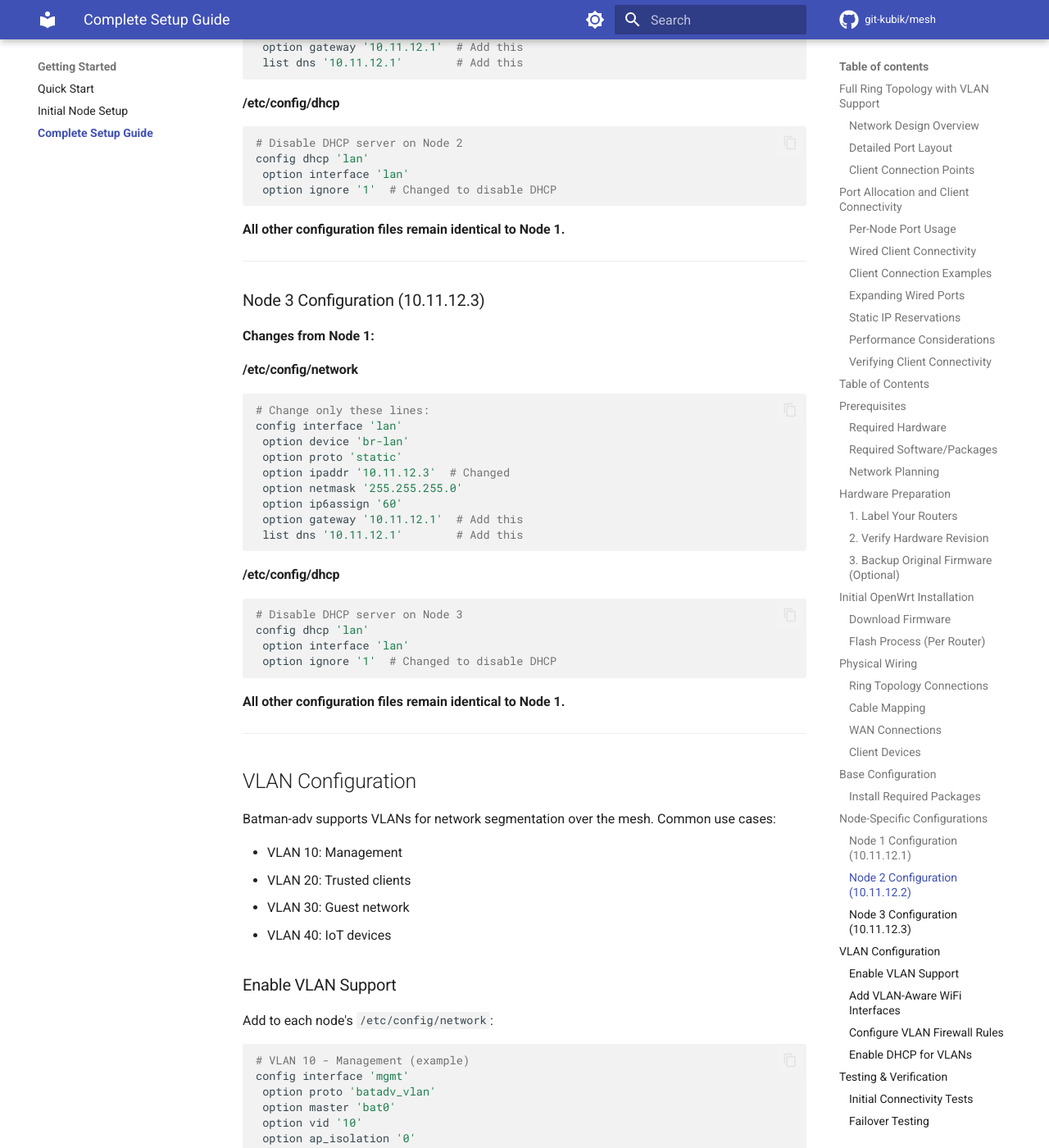
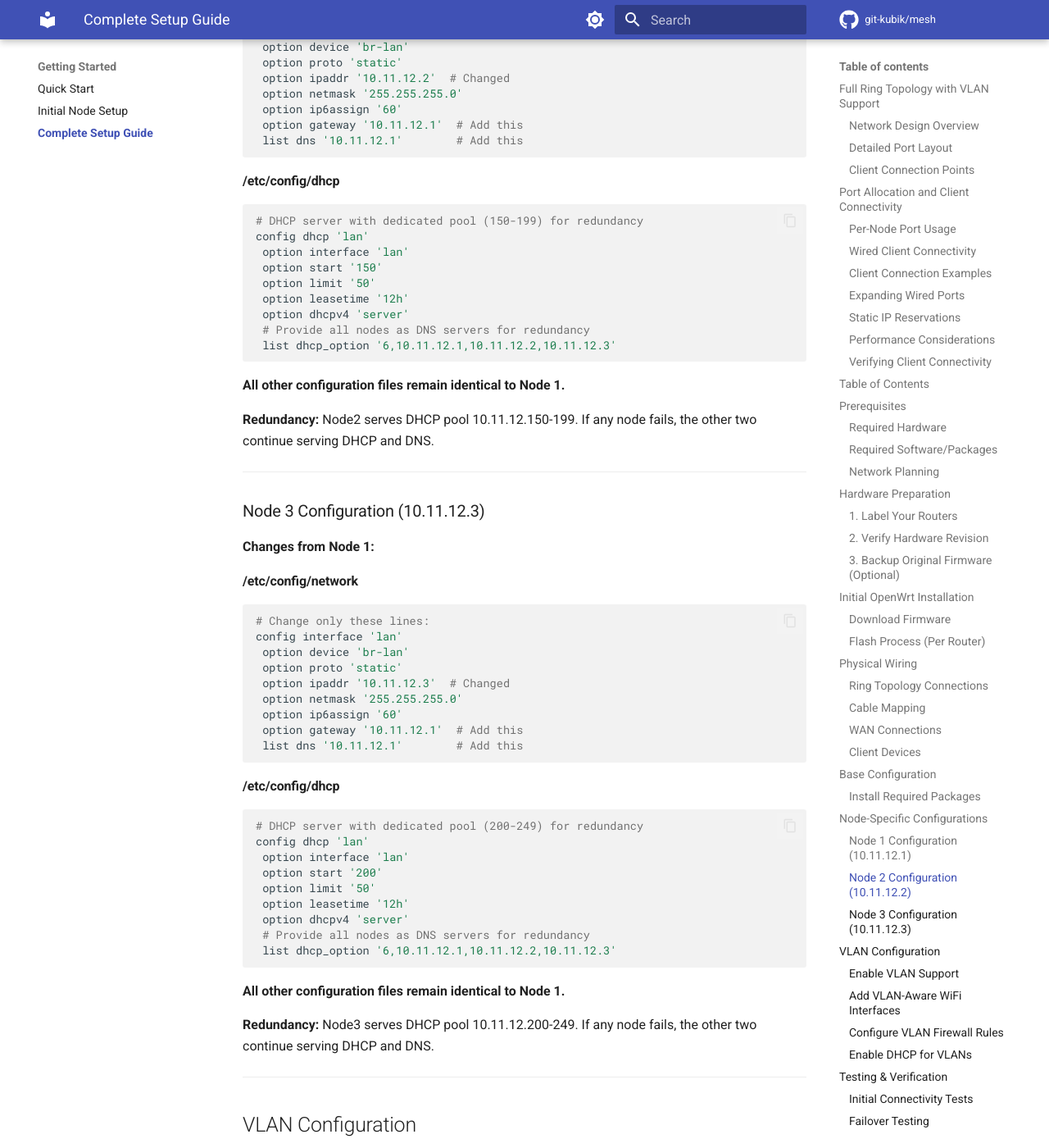
Before and after one commit to git-kubik/mesh, an MkDocs documentation site: the page built from docs/openwrt-batman-mesh-setup.md, in a window 1280 px wide and 1400 px high, scrolled down 18067 px. Shown: the whole window at 82% size. Built offline with MkDocs 1.6.1 and Material for MkDocs 9.7.7, drawn with Linux system fonts in a browser that asks for light colours; comment, search, counter and statistics services are not loaded; the version menu is left out; some of the changed text lies outside the part shown.

Commit message:
feat: add redundant DHCP and DNS across all nodes
**DHCP Redundancy:**
- Split DHCP pools across all 3 nodes to eliminate single point of failure
- Node1: 10.11.12.100-149 (50 addresses)
- Node2: 10.11.12.150-199 (50 addresses)
- Node3: 10.11.12.200-249 (50 addresses)
- All nodes serve DHCP simultaneously with non-overlapping pools
- Clients get lease from whichever node responds first
- If any node fails, other two continue serving DHCP

**DNS Redundancy:**
- All 3 nodes run dnsmasq as caching DNS resolver
- Each node forwards queries to 1.1.1.1 and 8.8.8.8
- Clients receive all 3 node IPs as DNS servers (10.11.12.1-3)
- DNS queries failover automatically if primary node down
- Each node uses local dnsmasq (127.0.0.1) for its own DNS

**Configuration Changes:**

*Ansible Templates:*
- templates/dhcp.j2: Use per-node DHCP pools from dhcp_pools variable
- templates/dhcp.j2: Add DHCP option 6 with all three DNS servers
- templates/dhcp.j2: Remove dhcp_server conditional, all nodes serve
- templates/network.j2: Remove gateway/DNS config for secondary nodes
- templates/network.j2: All nodes use local dnsmasq (127.0.0.1)

*Variables:*
- group_vars/all.yml: Replace single pool with dhcp_pools dictionary
- group_vars/all.yml: Define split pools: node1 (100-149), node2 (150-199), node3 (200-249)
- inventory/hosts.yml: Remove dhcp_server boolean variable

*Documentation Updates:*
- docs/openwrt-batman-mesh-setup.md: Update node roles table with DHCP pools
- docs/openwrt-batman-mesh-setup.md: Update Node2/Node3 config with DHCP
- docs/openwrt-batman-mesh-setup.md: Update IP allocation section
- docs/openwrt-batman-mesh-setup.md: Update client connection examples
- docs/index.md: Show split DHCP pools and DNS redundancy
- docs/ANSIBLE-QUICKSTART.md: Update deployment instructions

**Benefits:**
- No single point of failure for DHCP/DNS services
- If any node fails, network services continue uninterrupted
- Better load distribution across nodes
- Improved network resilience and uptime
- Maintains same total IP pool size (150 addresses)

**Testing:**
- Ansible syntax check: PASSED
- Variable interpolation test: PASSED
- DHCP pool ranges verified for all nodes

🤖 Generated with [Claude Code](https://claude.com/claude-code)

Co-Authored-By: Claude <noreply@anthropic.com>

````diff
--- a/docs/openwrt-batman-mesh-setup.md
+++ b/docs/openwrt-batman-mesh-setup.md
@@ -79,7 +79,8 @@ Workstation ─→ Node2 LAN1 ─→ br-lan bridge ─→ bat0 mesh
 - **2 client ports per node** (LAN1, LAN2)
 - **6 total wired clients** across 3-node mesh (2 per node)
 - All clients on same 10.11.12.0/24 network
-- DHCP provided by Node 1 (via mesh)
+- **Redundant DHCP** - all 3 nodes serve DHCP with non-overlapping pools
+- **Redundant DNS** - all 3 nodes cache DNS queries
 - Automatic gateway selection
 - If local node loses WAN, traffic routes through mesh to another gateway
 
@@ -90,9 +91,9 @@ Workstation ─→ Node2 LAN1 ─→ br-lan bridge ─→ bat0 mesh
 ```
 Your PC ─→ Node2 LAN1
               ↓
-         Gets: 10.11.12.105 (DHCP from Node1 via mesh)
-         Gateway: 10.11.12.1
-         DNS: 1.1.1.1, 8.8.8.8
+         Gets: 10.11.12.150-199 (DHCP from Node2, or Node1/Node3 if Node2 down)
+         Gateway: Best available (Node1, Node2, or Node3 via Batman-adv)
+         DNS: 10.11.12.1, 10.11.12.2, 10.11.12.3 (redundant, tries in order)
          Internet: Via Node2's WAN (if available) or via mesh to Node1/Node3
 ```
 
@@ -285,11 +286,11 @@ ping -c 3 google.com
 
 ### Network Planning
 
-| Node | IP Address | WAN Port | Mesh Ports | Role |
-|------|------------|----------|------------|------|
-| Node1 | 10.11.12.1 | wan | lan3→Node2, lan4→Node3 | Gateway + DHCP Server |
-| Node2 | 10.11.12.2 | wan | lan3→Node1, lan4→Node3 | Gateway |
-| Node3 | 10.11.12.3 | wan | lan3→Node2, lan4→Node1 | Gateway |
+| Node | IP Address | WAN Port | Mesh Ports | DHCP Pool | Role |
+|------|------------|----------|------------|-----------|------|
+| Node1 | 10.11.12.1 | wan | lan3→Node2, lan4→Node3 | 100-149 | Gateway + DHCP + DNS |
+| Node2 | 10.11.12.2 | wan | lan3→Node1, lan4→Node3 | 150-199 | Gateway + DHCP + DNS |
+| Node3 | 10.11.12.3 | wan | lan3→Node2, lan4→Node1 | 200-249 | Gateway + DHCP + DNS |
 
 **Port Usage:**
 
@@ -768,13 +769,20 @@ config interface 'lan'
 #### /etc/config/dhcp
 
 ```bash
-# Disable DHCP server on Node 2
+# DHCP server with dedicated pool (150-199) for redundancy
 config dhcp 'lan'
  option interface 'lan'
- option ignore '1'  # Changed to disable DHCP
+ option start '150'
+ option limit '50'
+ option leasetime '12h'
+ option dhcpv4 'server'
+ # Provide all nodes as DNS servers for redundancy
+ list dhcp_option '6,10.11.12.1,10.11.12.2,10.11.12.3'
 ```
 
 **All other configuration files remain identical to Node 1.**
+
+**Redundancy:** Node2 serves DHCP pool 10.11.12.150-199. If any node fails, the other two continue serving DHCP and DNS.
 
 ---
 
@@ -799,13 +807,20 @@ config interface 'lan'
 #### /etc/config/dhcp
 
 ```bash
-# Disable DHCP server on Node 3
+# DHCP server with dedicated pool (200-249) for redundancy
 config dhcp 'lan'
  option interface 'lan'
- option ignore '1'  # Changed to disable DHCP
+ option start '200'
+ option limit '50'
+ option leasetime '12h'
+ option dhcpv4 'server'
+ # Provide all nodes as DNS servers for redundancy
+ list dhcp_option '6,10.11.12.1,10.11.12.2,10.11.12.3'
 ```
 
 **All other configuration files remain identical to Node 1.**
+
+**Redundancy:** Node3 serves DHCP pool 10.11.12.200-249. If any node fails, the other two continue serving DHCP and DNS.
 
 ---
 
@@ -2631,11 +2646,13 @@ reboot
 ### IP Address Allocation
 
 ```
-10.11.12.1      - Node 1 (DHCP server, primary)
-10.11.12.2      - Node 2 (gateway)
-10.11.12.3      - Node 3 (gateway)
+10.11.12.1      - Node 1 (Gateway + DHCP + DNS)
+10.11.12.2      - Node 2 (Gateway + DHCP + DNS)
+10.11.12.3      - Node 3 (Gateway + DHCP + DNS)
 10.11.12.10-99  - Reserved for static IPs
-10.11.12.100-250 - DHCP pool (clients)
+10.11.12.100-149 - DHCP pool (Node1 serves)
+10.11.12.150-199 - DHCP pool (Node2 serves)
+10.11.12.200-249 - DHCP pool (Node3 serves)
 ```
 
 ### Important Files
````
Also changed, not shown: docs/ANSIBLE-QUICKSTART.md (+2 -2 lines), docs/index.md (+5 -1 lines), 4 other files.
